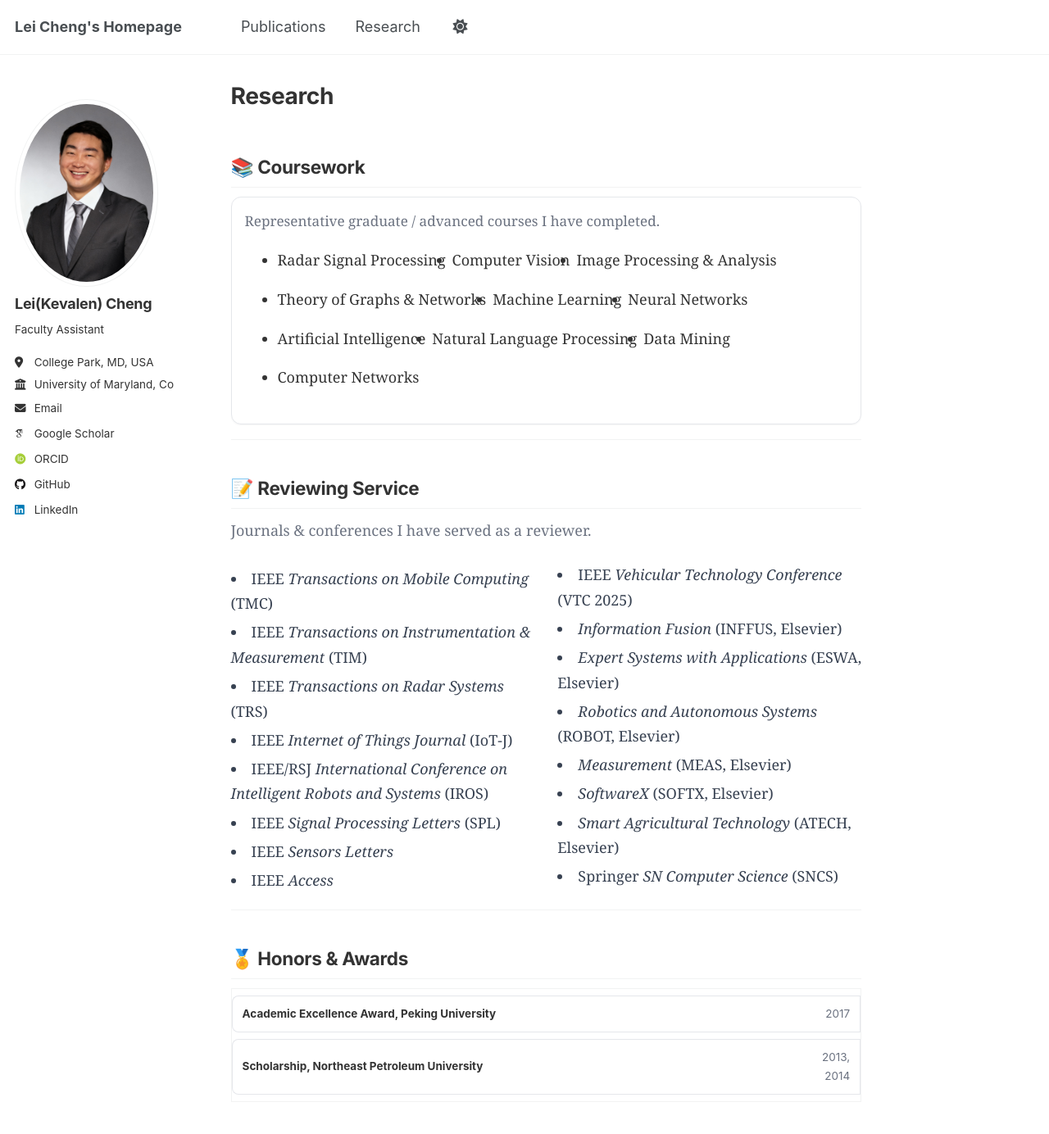
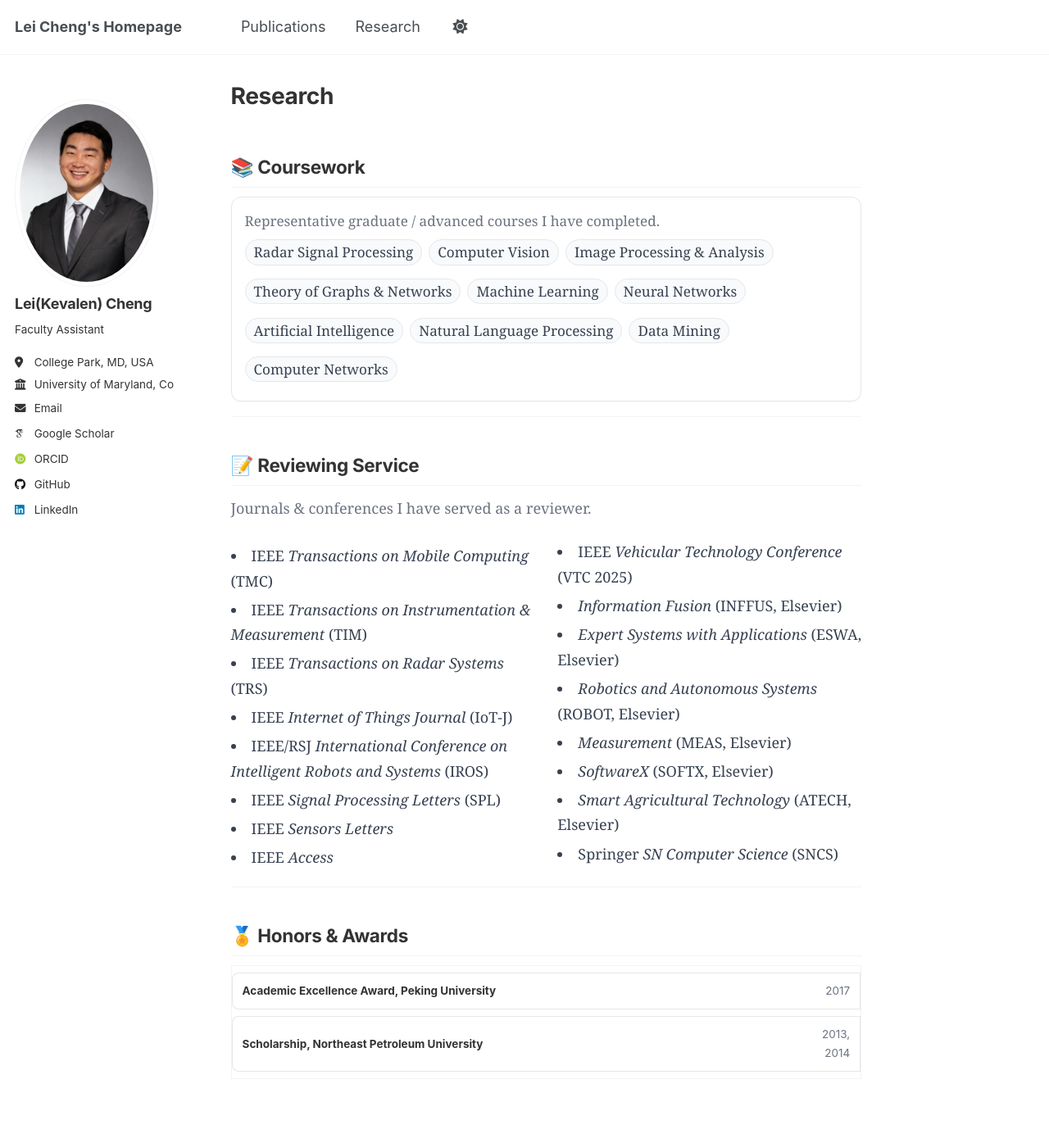
Before and after one commit to leicheng5/leicheng5.github.io, a Jekyll site: the page built from _pages/research.md, in a window 1280 px wide and 1400 px high. Shown: the top 1384 px of the window at 82% size. Built offline with Jekyll 4.4.1, drawn with Linux system fonts in a browser that asks for light colours; some web fonts are replaced; a script that is not in the unit is left out.

Commit message:
Update custom.css

```diff
--- a/assets/css/custom.css
+++ b/assets/css/custom.css
@@ -510,16 +510,24 @@
 
 
 
-/* Coursework · Option A: pills */
-.cw-card{
+/* === Coursework (scoped) === */
+.coursework-section .cw-card{
   border:1px solid #e5e7eb; border-radius:12px; padding:14px 16px;
   background:#fff; box-shadow:0 1px 2px rgba(0,0,0,.04); margin:.5rem 0 1rem;
 }
-.cw-lead{ color:#6b7280; font-size:.95rem; margin-bottom:.4rem; }
-.cw-pills{ display:flex; flex-wrap:wrap; gap:8px; }
-.cw-pills span{
+.coursework-section .cw-lead{
+  color:#6b7280; font-size:.95rem; margin-bottom:.45rem;
+}
+.coursework-section .cw-pills{
+  list-style:none; margin:0; padding:0;
+  display:flex; flex-wrap:wrap; gap:8px;
+}
+.coursework-section .cw-pills li{
   border:1px solid #e5e7eb; background:#f9fafb; color:#374151;
   padding:6px 10px; border-radius:9999px; font-size:.95rem;
+  line-height:1; white-space:nowrap;
 }
-.dark-theme .cw-card{ background:#0b0f14; border-color:#1f2937; }
-.dark-theme .cw-pills span{ border-color:#374151; background:#111827; color:#e5e7eb; }
+
+/* Dark theme */
+.dark-theme .coursework-section .cw-card{ background:#0b0f14; border-color:#1f2937; }
+.dark-theme .coursework-section .cw-pills li{ border-color:#374151; background:#111827; color:#e5e7eb; }
```
